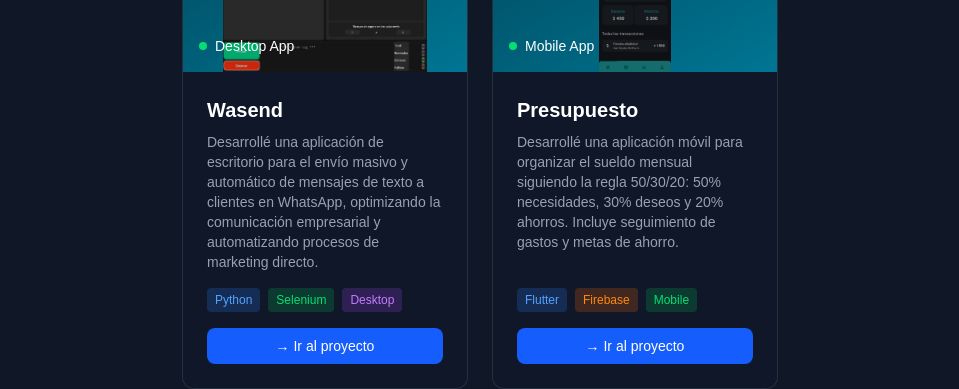
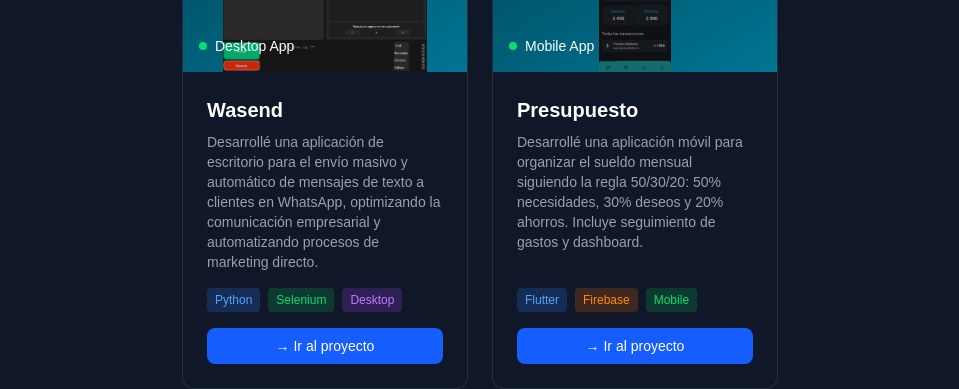
Before and after one commit to josmeldev/portafolioweb, a Next.js app: page / in a window 1280 px wide. Shown: the part 3220-3609 px from the top of the page, without its empty margins (160-1119 px from the left). Built offline with nearby package versions, Linux system fonts and the light colour scheme.

Commit message:
Update project links and enhance "Presupuesto" section description on homepage

```diff
--- a/src/app/page.tsx
+++ b/src/app/page.tsx
@@ -811,7 +811,7 @@
                     <span className="px-2 py-1 bg-purple-500/20 text-purple-400 text-xs rounded">Desktop</span>
                   </div>
                   <a
-                    href="#"
+                    href="https://github.com/josmeldev/wa-mensajes"
                     target="_blank"
                     rel="noopener noreferrer"
                     className="w-full bg-blue-600 hover:bg-blue-700 text-white py-2 rounded-lg text-sm transition-colors flex items-center justify-center"
@@ -841,7 +841,7 @@
               <div className="p-6 flex flex-col flex-1">
                 <h3 className="text-white font-semibold text-xl mb-2">Presupuesto</h3>
                 <p className="text-gray-400 text-sm mb-4 flex-1">
-                  Desarrollé una aplicación móvil para organizar el sueldo mensual siguiendo la regla 50/30/20: 50% necesidades, 30% deseos y 20% ahorros. Incluye seguimiento de gastos y metas de ahorro.
+                  Desarrollé una aplicación móvil para organizar el sueldo mensual siguiendo la regla 50/30/20: 50% necesidades, 30% deseos y 20% ahorros. Incluye seguimiento de gastos y dashboard.
                 </p>
                 <div className="mt-auto">
                   <div className="flex flex-wrap gap-2 mb-4">
@@ -850,7 +850,7 @@
                     <span className="px-2 py-1 bg-green-500/20 text-green-400 text-xs rounded">Mobile</span>
                   </div>
                   <a
-                    href="#"
+                    href="https://github.com/josmeldev/creacode_finanzas"
                     target="_blank"
                     rel="noopener noreferrer"
                     className="w-full bg-blue-600 hover:bg-blue-700 text-white py-2 rounded-lg text-sm transition-colors flex items-center justify-center"
```
